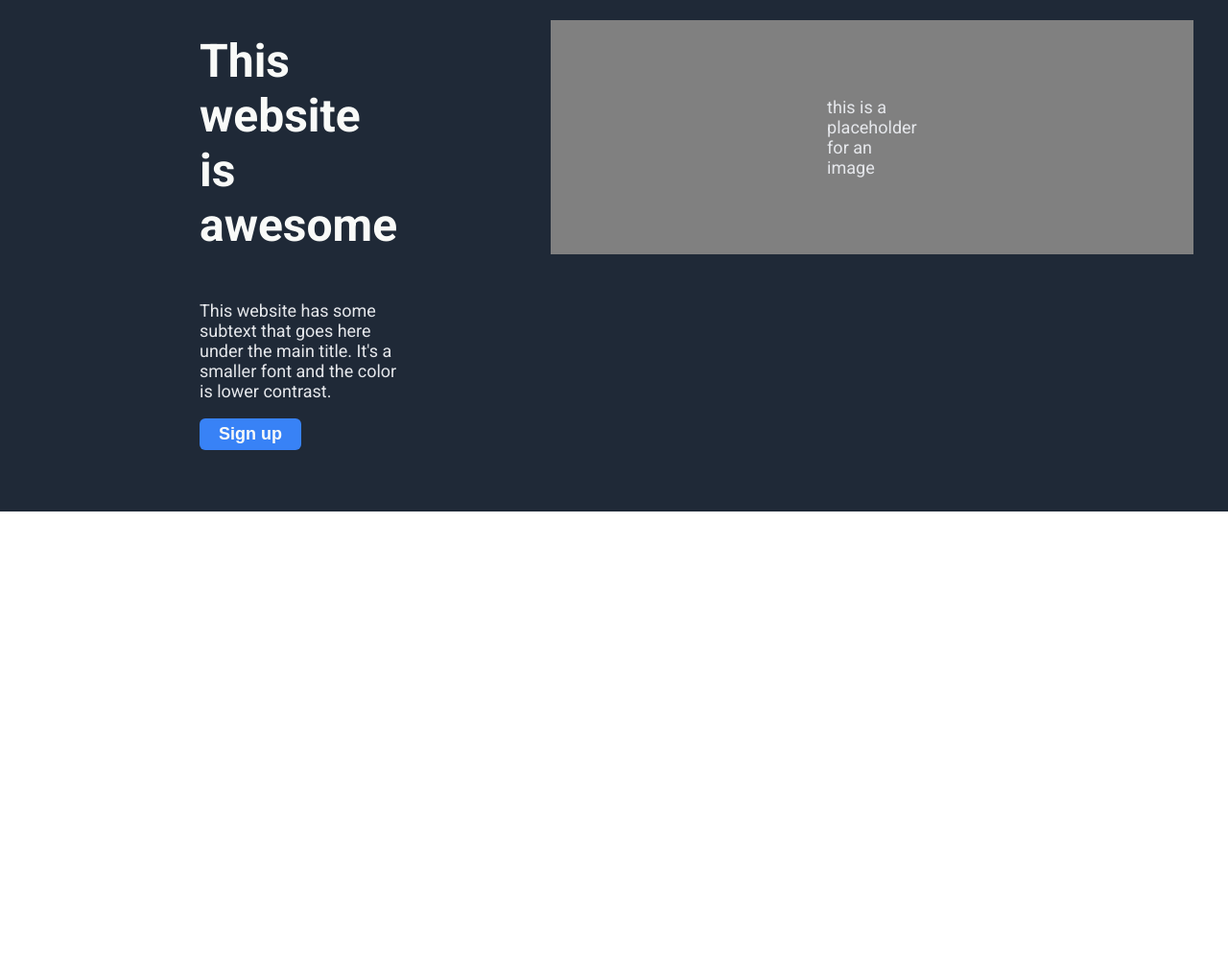
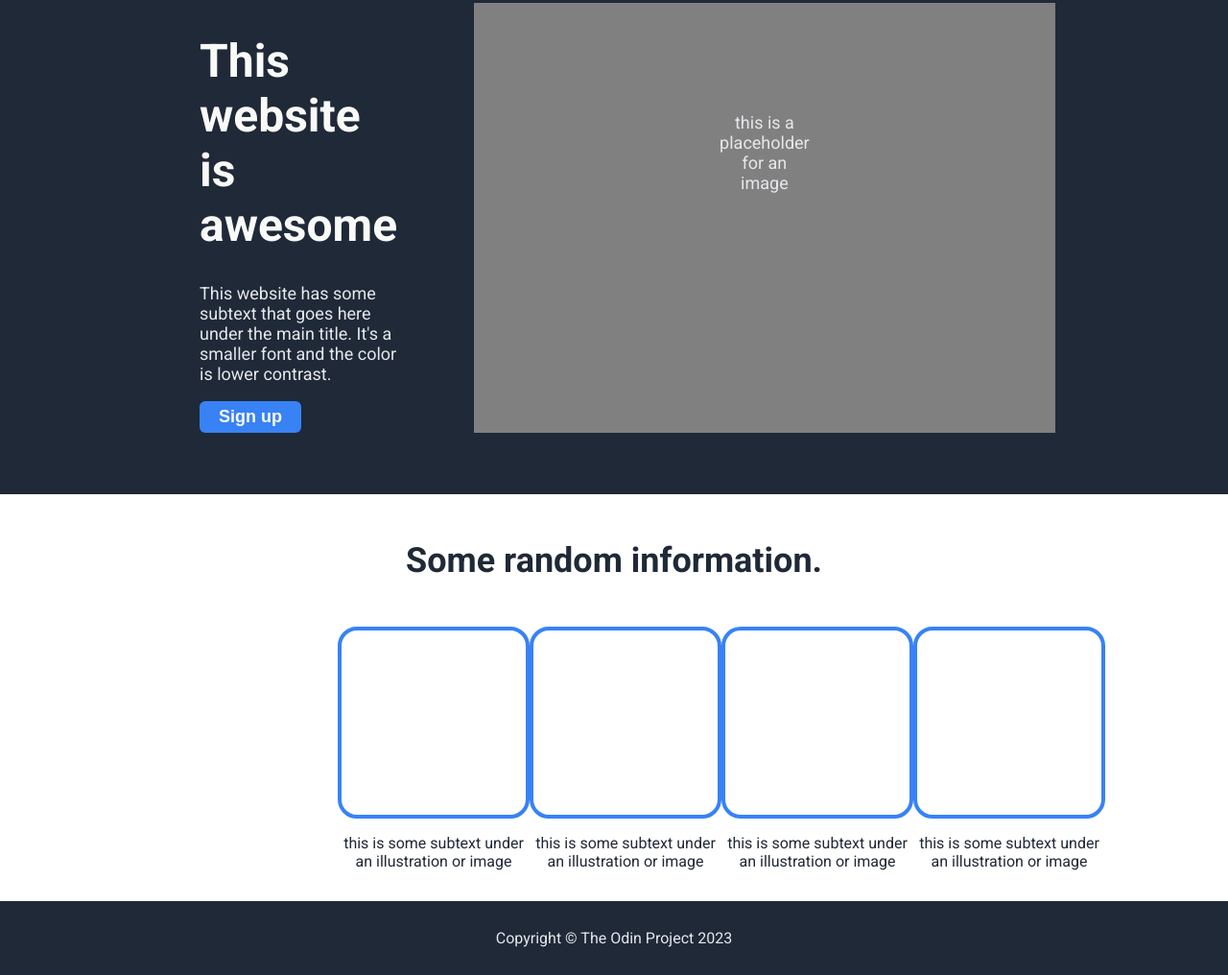
Before and after one commit to eduard-cc/landing-page, a plain HTML site: page index.html in a window 1280 px wide. Shown: the part 134-1150 px from the top of the page at 96% size. Before the commit the page ends 800 px from the top, so only its background shows below. Drawn offline with Linux system fonts and the light colour scheme.

Commit message:
add info cards and footer

```diff
--- a/index.html
+++ b/index.html
@@ -31,5 +31,30 @@
             </div>
         </div>
     </div>
+    <div class="main">
+        <h1>Some random information.</h1>
+        <ul class="cards">
+            <li class="card">
+                <div class="square"></div>
+                <p>this is some subtext under an illustration or image</p>
+            </li>
+            <li class="card">
+                <div class="square"></div>
+                <p>this is some subtext under an illustration or image</p>
+            </li>
+            <li class="card">
+                <div class="square"></div>
+                <p>this is some subtext under an illustration or image</p>
+            </li>
+            <li class="card">
+                <div class="square"></div>
+                <p>this is some subtext under an illustration or image</p>
+            </li>
+        </ul>
+    </div>
+
+    <div class="footer">
+        <p>Copyright © The Odin Project 2023</p>
+    </div>
 </body>
 </html>
--- a/style.css
+++ b/style.css
@@ -3,11 +3,11 @@
 body {
     height: 100vh;
     margin: 0;
-    overflow: hidden;
     font-family: Roboto, sans-serif;
     display: flex;
     flex-direction: column;
     color: #f9faf8;
+    min-height: 100vh;
 }
 
 .logo {
@@ -41,10 +41,18 @@ a {
     text-decoration: none;
 }
 
-.welcome .left {
+.welcome .left .right{
     display: flex;
-    margin-right: 10rem;
+    flex: 1;
     flex-direction: column;
+}
+
+.left {
+    flex: 1;
+}
+.right {
+    display: flex;
+    margin-left: 5rem;
 }
 
 .welcome button {
@@ -69,11 +77,57 @@ a {
 }
 
 .image {
+    display: flex;
+    flex: 1;
     background-color: gray;
 }
 
 .image p {
+    display: inline-flex;
+    padding: 6rem 16rem;
+    text-align: center;
+}
+
+.main h1{
+    color: #1f2937;
+    font-size: 36px;
+    font-weight: bolder;
     display: flex;
     justify-content: center;
-    padding: 5rem 18rem;
+    margin: 3rem;
 }
+.main {
+    flex: 1;
+}
+
+.cards {
+    display: flex;
+    justify-content: space-between;
+    padding-left: 22rem;
+    padding-right: 22rem;
+}
+
+.card {
+    color: #1f2937;
+    list-style: none;
+    display: flex;
+    flex-direction: column;
+    align-items: center;
+    max-width: 220px;
+    text-align: center;
+}
+
+.square {
+    width: 12rem;
+    height: 12rem;
+    border: 4px solid #3882f6;
+    border-radius: 20px;
+}
+
+.footer {
+    color: #e5e7eb;
+    background-color: #1f2937;
+    display: flex;
+    justify-content: center;
+    padding: 0.8rem;
+}
```
